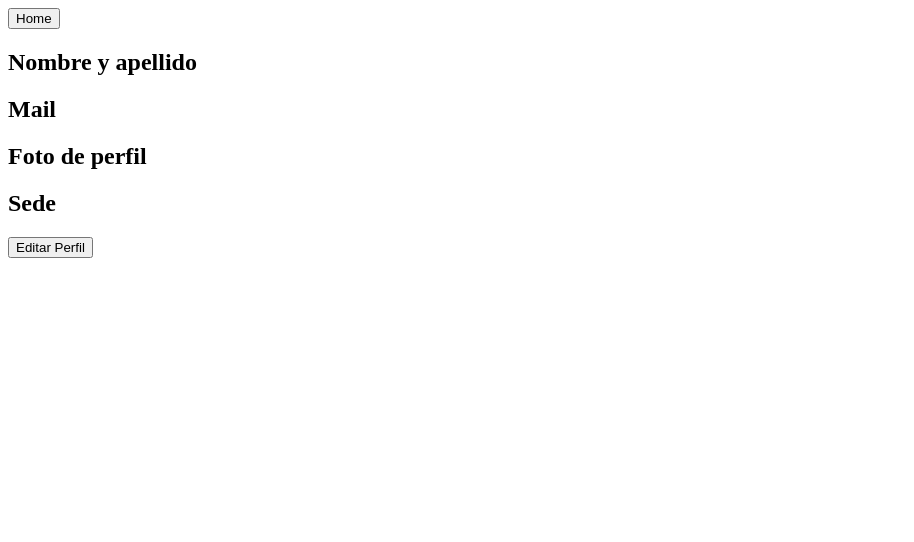
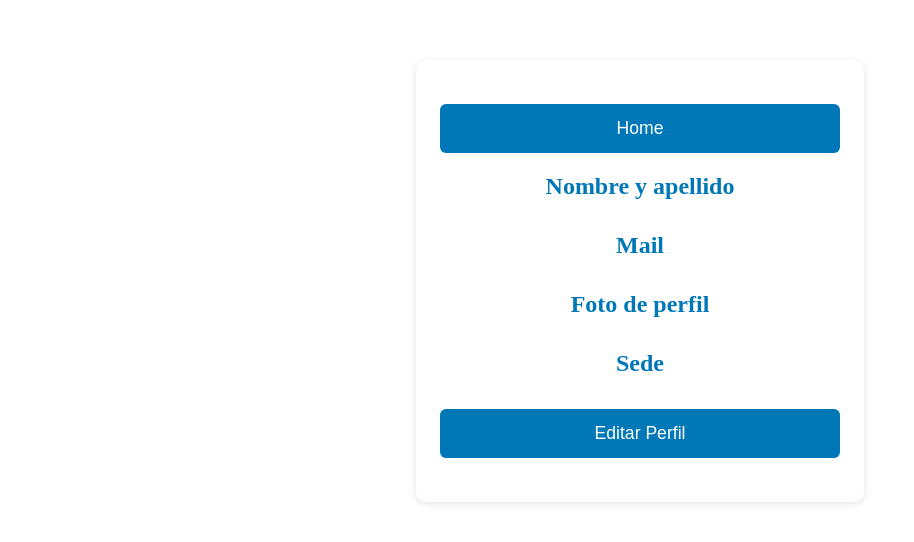
Before and after one commit to 3-TIC-ORT/proyecto-mercado-libre-para-gente-de-ort, a plain HTML site: page Frontend/Html y css/perfil.html in a window 1280 px wide. Shown: the whole page, without its empty margins (0-914 px from the left). Drawn offline with Linux system fonts and the light colour scheme.

Commit message:
Update perfil.html

```diff
--- a/Frontend/Html y css/perfil.html
+++ b/Frontend/Html y css/perfil.html
@@ -3,14 +3,16 @@
 <head>
     <meta charset="UTF-8">
     <meta name="viewport" content="width=device-width, initial-scale=1.0">
-    <title>Document</title>
+    <title>Perfil</title>
+    <link rel="stylesheet" href="perfil.css">
 </head>
 <body>
-         <button onclick="location.href='home.html'">Home</button>
+    <div class="container">    <button onclick="location.href='home.html'" class="botones">Home</button>
 <h2>Nombre y apellido</h2>
 <h2>Mail</h2>
 <h2>Foto de perfil</h2>
 <h2>Sede</h2>
-<button onclick="location.href='editarperfil.html'">Editar Perfil</button>
+<button onclick="location.href='editarperfil.html'" class="botones">Editar Perfil</button>
+</div>
 </body>
 </html>
```
